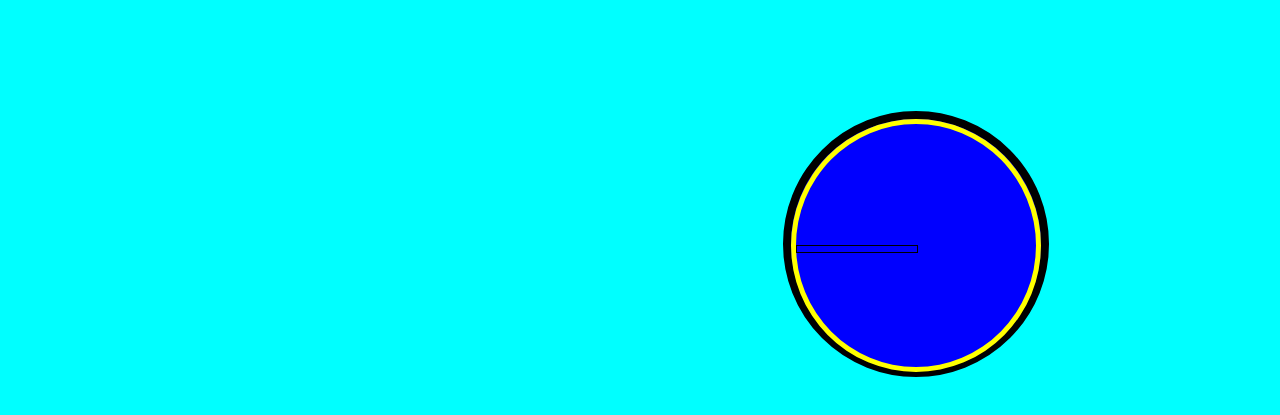
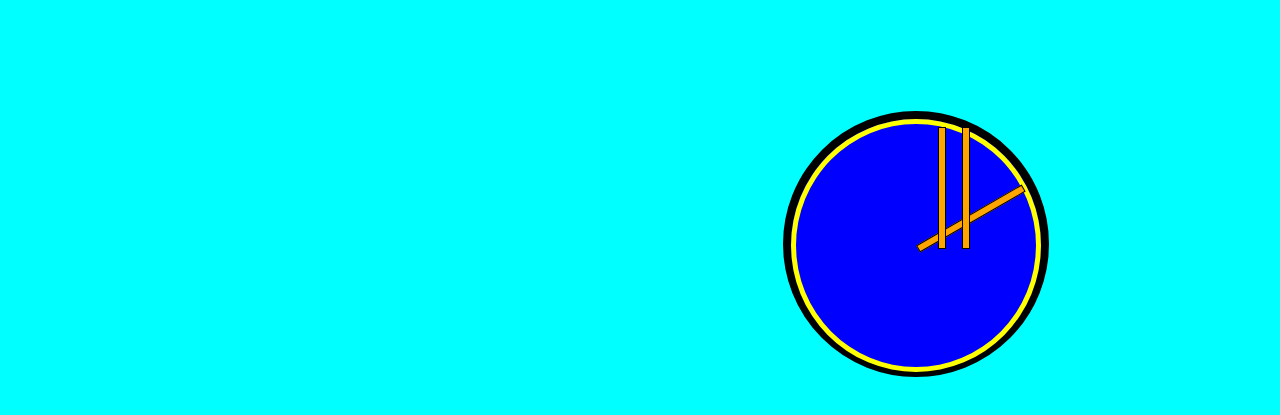
Before and after one commit to Likowo/CSSJS_Clock, a plain HTML site: page index.html in a window 1280 px wide. Shown: the part 87-502 px from the top of the page. Drawn offline with Linux system fonts and the light colour scheme.

Commit message:
Seconds hand functional

```diff
--- a/script.js
+++ b/script.js
@@ -0,0 +1,14 @@
+// select elements from DOM
+const secondsHand = document.querySelector('.secondsHand')
+
+// Create fxn called setDate
+const setDate = () => {
+    const now = new Date();
+   const seconds = now.getSeconds();
+   console.log(seconds)
+   const secondsDegreees = ((seconds / 60) * 360) + 90; // Match seconds to degrees so seconds hand is circles 380 degrees at 60 seconds
+   secondsHand.style.transform = `rotate(${secondsDegreees}deg)`;
+
+}
+
+setInterval(setDate,1000) // 1000 is milliseconds that make 1 minute
--- a/style.css
+++ b/style.css
@@ -2,6 +2,7 @@ body{
     max-height: 100vh;
     background-color: aqua;
     display: flex;
+    text-align: center;
 }
 
 .clock{
@@ -24,9 +25,31 @@ body{
 
 #clockHand{
     border: solid 1px black;
+    background-color: orange;
     width: 50%;
     height: 6px;
     position: absolute;
     top: 50%;
+    transform-origin: 100%; /* allows clock hands to move in cicle*/
+    transform:rotate(90deg); /* moves hands from horizontal to vertical position*/
+    transition: all 0.05s; /* Enables clock hands to move at a particular speed 0.5seconds*/
+    transition-timing-function: cubic-bezier(0.47, 0, 0.745, 0.715);
+}
 
+.secondsHand{
+    background-color: red;
+    height:2px ;
 }
+
+.minutesHand{
+    background: purple;
+    height: 3px;
+    width: 40%;
+    left: 10%;
+}
+
+.hourHand{
+    height: 6px;
+    width: 30%;
+    left: 20%;
+}
```
